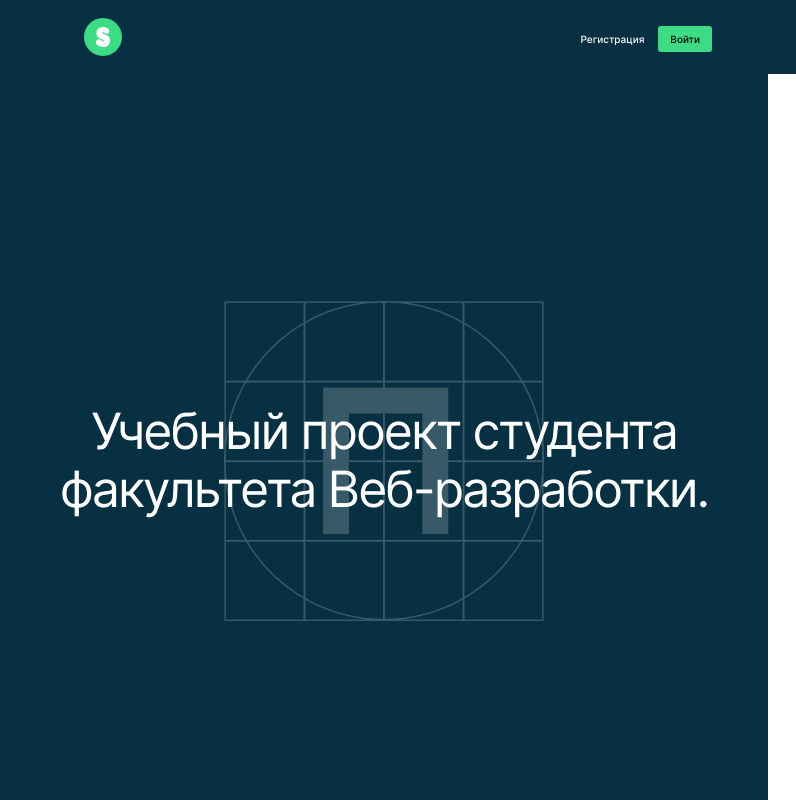
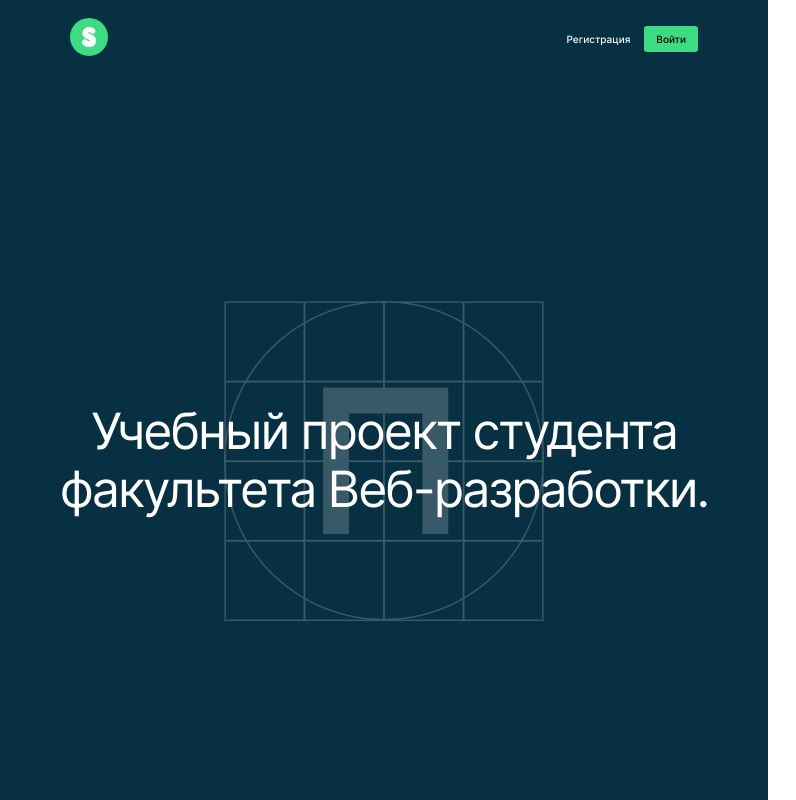
Before and after one commit to ArtemKhudiakov/movies-explorer-frontend, a React (Create React App) app: page / in a window 768 px wide. Shown: the top 800 px of the page, 796 px wide, since content can reach past the window. Built offline with nearby package versions, Linux system fonts and the light colour scheme; no server answers.

Commit message:
feat: fix css errors

```diff
--- a/src/components/App/App.css
+++ b/src/components/App/App.css
@@ -5,6 +5,6 @@
 
 }
 .app__container {
-  height: 100vh;
+  height: auto;
   background-color: #202020;
 }
--- a/src/components/BurgerNavigation/BurgerNavigation.css
+++ b/src/components/BurgerNavigation/BurgerNavigation.css
@@ -45,7 +45,7 @@
 
 .burger__close-button {
     padding: 0;
-    margin: 29px 29px 0 0;
+    margin: 29px 52px 0 0;
     width: 22px;
     height: 22px;
     background-image: url(../../images/Close_Icon.svg);
--- a/src/components/Header/Header.css
+++ b/src/components/Header/Header.css
@@ -29,14 +29,10 @@
 
 @media (min-width: 768px) and (max-width: 1279px) {
     .header {
-        padding: 0 30px;
+        padding: 0 0;
     }
 }
 
 @media (min-width: 320px) and (max-width: 768px) {
 
-    .header {
-        padding:  0 14px;
-    }
-
 }
--- a/src/components/Register/Register.js
+++ b/src/components/Register/Register.js
@@ -50,7 +50,7 @@ function Register( {onRegister, isLoading} ) {
             type: 'text',
             name: 'name',
             label: 'Имя',
-            placeholder: 'Artem',
+            placeholder: 'Имя',
             required: true,
         },
         {
--- a/src/components/SearchForm/SearchForm.js
+++ b/src/components/SearchForm/SearchForm.js
@@ -5,11 +5,11 @@ import FilterCheckbox from '../FilterCheckbox/FilterCheckbox';
 function SearchForm({onSearch, onSubmitCheckbox}) {
     const location = useLocation();
     const [clickedCheckbox, setClickedCheckbox] = useState(false);
-    const [inputValue, setInputValue] = useState("");
+    const [inputValue, setInputValue] = useState(false);
 
     const [searchError, setSearchError] = useState({
-        errorMessage: "",
-        isValid: true
+        isValid: true,
+        errorMessage: ""
     });
 
     useEffect(() => {
@@ -53,6 +53,7 @@ function SearchForm({onSearch, onSubmitCheckbox}) {
         evt.preventDefault();
 
         if (!inputValue) {
+            console.log(inputValue)
             return setSearchError({
                 isValid: false,
                 errorMessage: "Введите ключевое слово"
```
